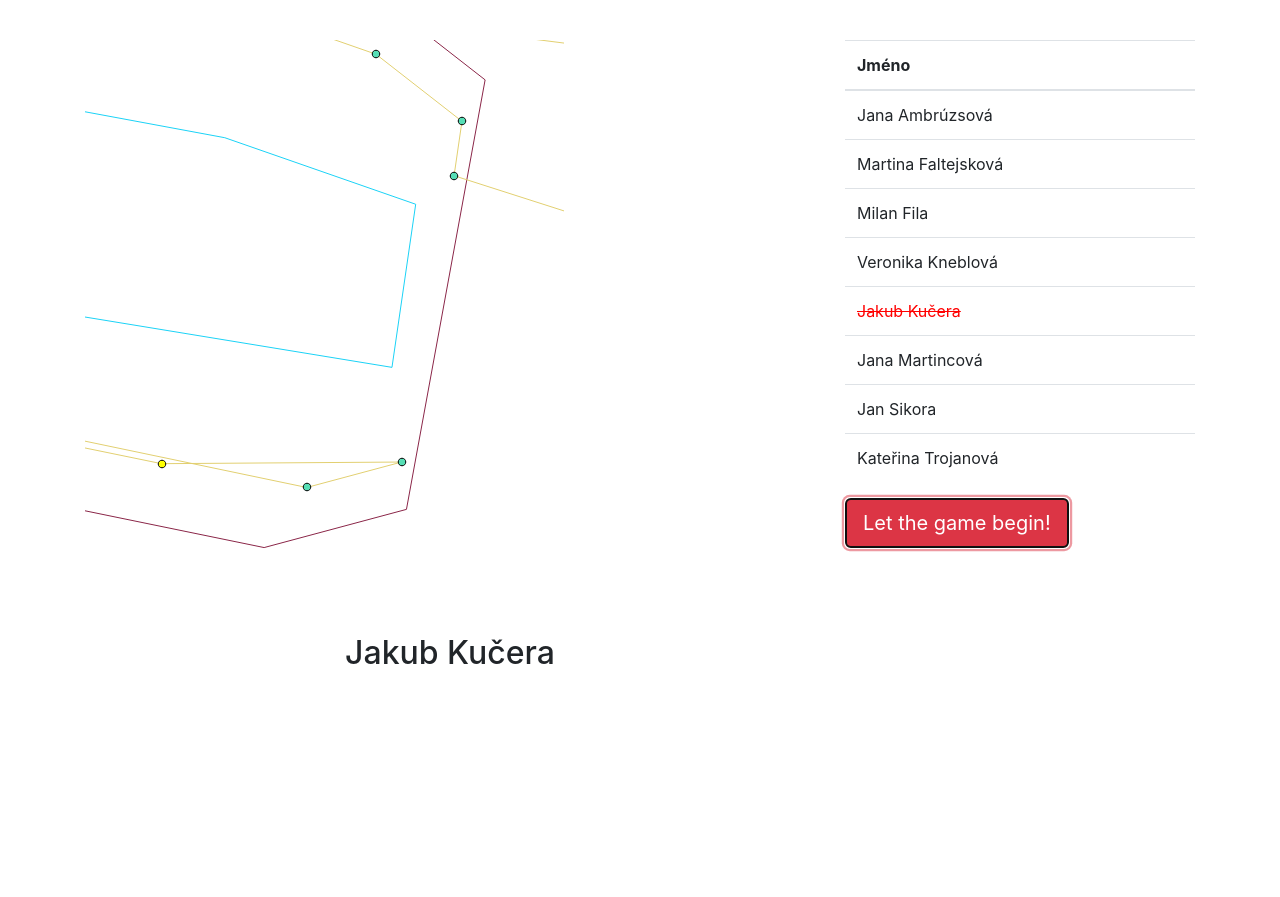
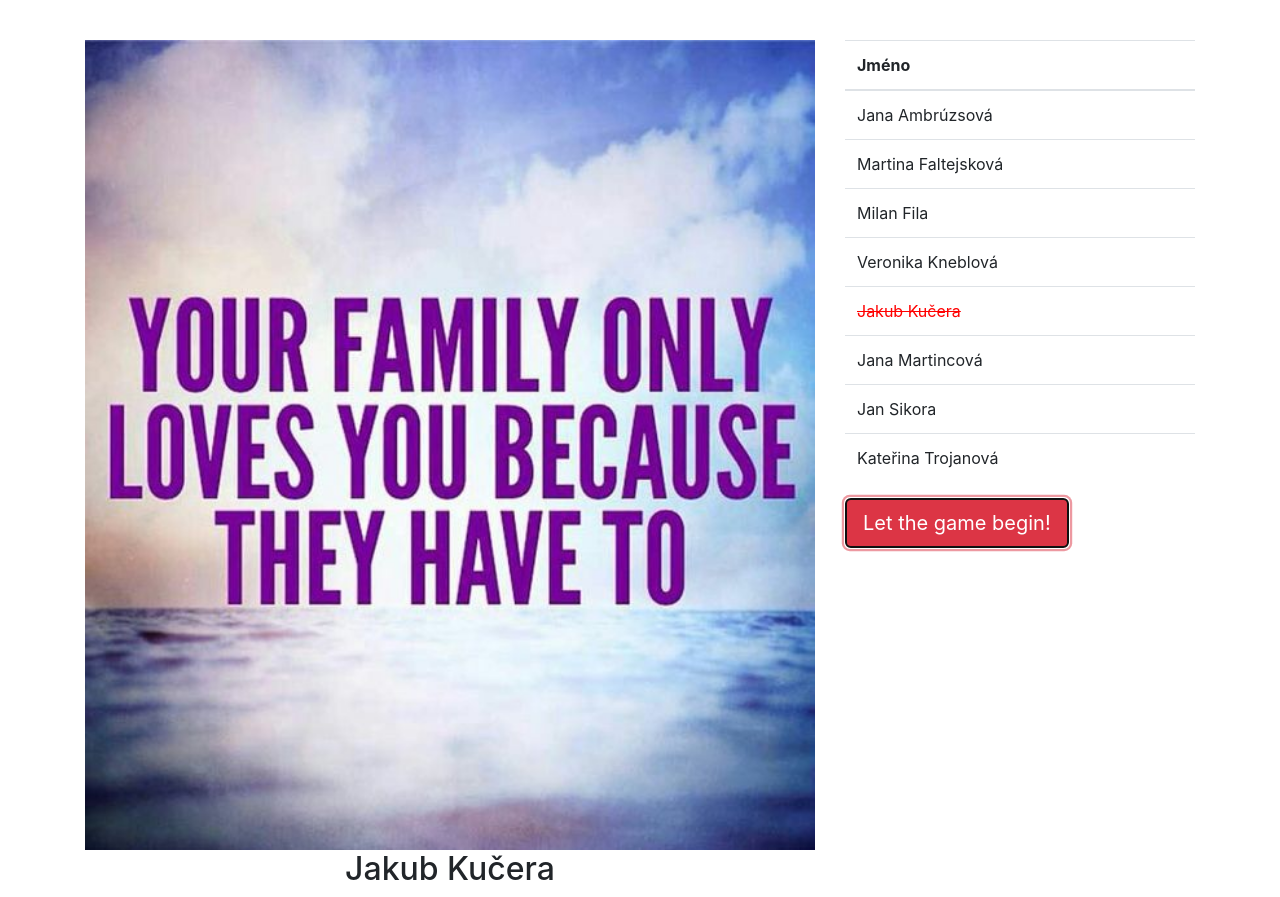
Before and after one commit to Bulva/student-roulette, a plain HTML site: page index.html in a window 1280 px wide. Both pictures are taken after a click on the button "Let the game begin!". Before the commit the page ends 800 px from the top, so only its background shows below. Drawn offline with nearby package versions, Linux system fonts and the light colour scheme.

Commit message:
Memes added

```diff
--- a/index.html
+++ b/index.html
@@ -6,13 +6,20 @@
     <meta name="viewport" content="width=device-width, initial-scale=1, shrink-to-fit=no">
 
     <!-- Bootstrap CSS -->
-    <link rel="stylesheet" href="https://maxcdn.bootstrapcdn.com/bootstrap/4.0.0/css/bootstrap.min.css" integrity="sha384-Gn5384xqQ1aoWXA+058RXPxPg6fy4IWvTNh0E263XmFcJlSAwiGgFAW/dAiS6JXm" crossorigin="anonymous">
+    <link rel="stylesheet" href="https://maxcdn.bootstrapcdn.com/bootstrap/4.0.0/css/bootstrap.min.css"
+          integrity="sha384-Gn5384xqQ1aoWXA+058RXPxPg6fy4IWvTNh0E263XmFcJlSAwiGgFAW/dAiS6JXm" crossorigin="anonymous">
 
     <!-- Optional JavaScript -->
     <!-- jQuery first, then Popper.js, then Bootstrap JS -->
-    <script src="https://code.jquery.com/jquery-3.2.1.slim.min.js" integrity="sha384-KJ3o2DKtIkvYIK3UENzmM7KCkRr/rE9/Qpg6aAZGJwFDMVNA/GpGFF93hXpG5KkN" crossorigin="anonymous"></script>
-    <script src="https://cdnjs.cloudflare.com/ajax/libs/popper.js/1.12.9/umd/popper.min.js" integrity="sha384-ApNbgh9B+Y1QKtv3Rn7W3mgPxhU9K/ScQsAP7hUibX39j7fakFPskvXusvfa0b4Q" crossorigin="anonymous"></script>
-    <script src="https://maxcdn.bootstrapcdn.com/bootstrap/4.0.0/js/bootstrap.min.js" integrity="sha384-JZR6Spejh4U02d8jOt6vLEHfe/JQGiRRSQQxSfFWpi1MquVdAyjUar5+76PVCmYl" crossorigin="anonymous"></script>
+    <script src="https://code.jquery.com/jquery-3.2.1.slim.min.js"
+            integrity="sha384-KJ3o2DKtIkvYIK3UENzmM7KCkRr/rE9/Qpg6aAZGJwFDMVNA/GpGFF93hXpG5KkN"
+            crossorigin="anonymous"></script>
+    <script src="https://cdnjs.cloudflare.com/ajax/libs/popper.js/1.12.9/umd/popper.min.js"
+            integrity="sha384-ApNbgh9B+Y1QKtv3Rn7W3mgPxhU9K/ScQsAP7hUibX39j7fakFPskvXusvfa0b4Q"
+            crossorigin="anonymous"></script>
+    <script src="https://maxcdn.bootstrapcdn.com/bootstrap/4.0.0/js/bootstrap.min.js"
+            integrity="sha384-JZR6Spejh4U02d8jOt6vLEHfe/JQGiRRSQQxSfFWpi1MquVdAyjUar5+76PVCmYl"
+            crossorigin="anonymous"></script>
 
     <title>Student roulette</title>
 </head>
@@ -20,7 +27,7 @@
 <div class="container" style="margin-top: 40px;">
     <div class="row">
         <div class="col-lg-8">
-          <img id="mem" src="" />
+            <img id="mem" src="" style="width: 100%" />
             <h2 id="student-name" style="text-align: center;"></h2>
         </div>
         <div class="col-lg-4">
@@ -65,7 +72,16 @@
 
 <script>
     let images = [
-        'Screenshot_2.png',
+        'family.jpg',
+        'family_guy.jpg',
+        'friends.gif',
+        'jolanda.jpg',
+        'jolanda_2.jpg',
+        'saw.png',
+        'simpsons.gif',
+        'south_park.jpg',
+        'star.jpg',
+        'tenis.jpg',
     ];
 
     let drawnStudents = {};
@@ -83,11 +99,11 @@
     let randomNumber;
     let imageNumber;
 
-      $('#draw-student').click(function() {
+    $('#draw-student').click(function () {
         randomNumber = Math.floor(Math.random() * 8);
-        imageNumber = Math.floor(Math.random() * 1);
+        imageNumber = Math.floor(Math.random() * 10);
 
-        if(Object.keys(drawnStudents).length != 8) {
+        if (Object.keys(drawnStudents).length != 8) {
             while (randomNumber in drawnStudents) {
                 randomNumber = Math.floor(Math.random() * 8);
                 console.log(randomNumber);
@@ -99,8 +115,8 @@
 
         drawnStudents[randomNumber] = students[randomNumber];
         $('#student-name').text(students[randomNumber]);
-      $('#mem').attr('src','images/'+images[imageNumber]);
-      $('#'+randomNumber+'').css('text-decoration', 'line-through').css('color', 'red');
+        $('#mem').attr('src', 'images/' + images[imageNumber]);
+        $('#' + randomNumber + '').css('text-decoration', 'line-through').css('color', 'red');
     });
 </script>
 </body>
```
Also changed, not shown: images/Screenshot_2.png (deleted), images/family.jpg (added), images/family_guy.jpg (added), images/friends.gif (added), images/jolanda.jpg (added), images/jolanda_2.jpg (added), images/saw.png (added), images/south_park.jpg (added), images/star.jpg (added), images/tenis.jpg (added), 1 other file. Lines whose indentation alone changed are shown as unchanged.
